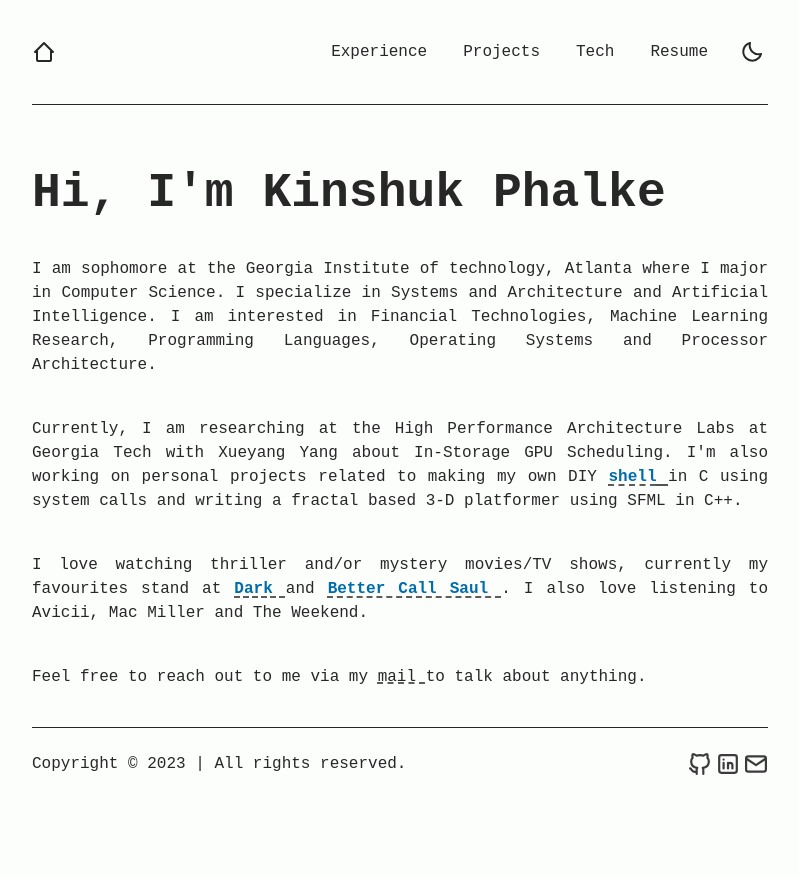
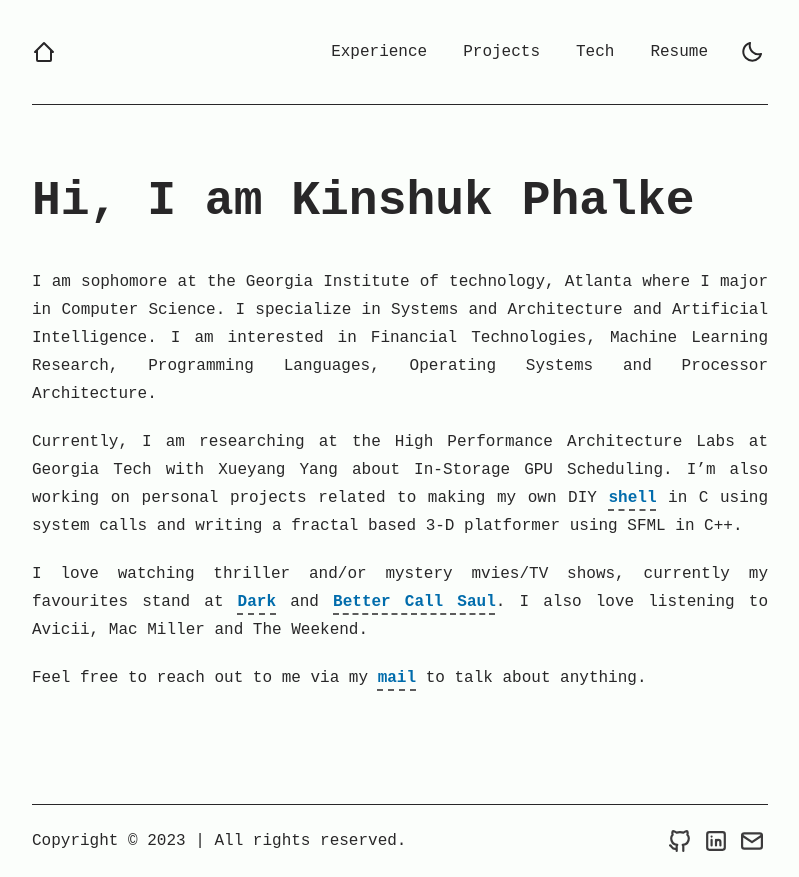
Before and after one commit to xinslu/Portfolio-Website, an Astro site: page / in a window 1280 px wide. Shown: the whole page, without its empty margins (240-1039 px from the left). Before the commit the page ends 800 px from the top, so only its background shows below. Built offline with nearby package versions, Linux system fonts and the light colour scheme; Astro itself is replaced by a stand-in of ours.

Commit message:
changed fonts and underline

```diff
--- /dev/null
+++ b/src/assets/intro.md
@@ -0,0 +1,19 @@
+I am sophomore at the Georgia Institute of technology, Atlanta where I major in
+Computer Science. I specialize in Systems and Architecture and Artificial
+Intelligence. I am interested in Financial Technologies, Machine Learning
+Research, Programming Languages, Operating Systems and Processor Architecture.
+
+
+Currently, I am researching at the High Performance Architecture Labs at
+Georgia Tech with Xueyang Yang about In-Storage GPU Scheduling. I'm also
+working on personal projects related to making my own DIY [<span class="highlight">shell</span>]("https://github.com/xinslu/brush") in C using system calls and
+writing a fractal based 3-D platformer using SFML in C++.
+
+
+I love watching thriller and/or mystery mvies/TV shows, currently my favourites
+stand at [<span class="highlight">Dark](https://en.wikipedia.org/wiki/Dark_(TV_series)) and
+[<span class="highlight">Better Call Saul</span>](https://en.wikipedia.org/wiki/Better_Call_Saul).
+I also love listening to Avicii, Mac Miller and The Weekend.
+
+Feel free to reach out to me via my
+[<span class="highlight">mail</span>](mailto:phalkekinshuk@gmail.com) to talk about anything.
--- a/src/components/Footer.astro
+++ b/src/components/Footer.astro
@@ -1,5 +1,4 @@
 ---
-import Hr from "./Hr.astro";
 import Socials from "./Socials.astro";
 
 const currentYear = new Date().getFullYear();
@@ -12,7 +11,9 @@ const { noMarginTop = false } = Astro.props;
 ---
 
 <footer class={`${noMarginTop ? "" : "mt-auto"}`}>
-  <Hr noPadding />
+  <div class="max-w-3xl mx-auto px-0">
+    <hr class="border-white-line" />
+  </div>
   <div class="footer-wrapper">
     <Socials centered />
     <div class="copyright-wrapper">
--- a/src/components/Header.astro
+++ b/src/components/Header.astro
@@ -1,9 +1,4 @@
 ---
-import { LOGO_IMAGE, SITE } from "src/config";
-import Hr from "./Hr.astro";
-import LinkButton from "./LinkButton.astro";
-
-
 export interface Props {
   activeNav?: "experience" | "projects" | "tech" | "blog" | "resume";
 }
@@ -79,7 +74,9 @@ const { activeNav } = Astro.props;
       </nav>
     </div>
   </div>
-  <Hr />
+  <div class="max-w-3xl mx-auto px-4"}>
+    <hr class="border-white-line" />
+  </div>
 </header>
 
 <style>
--- a/src/components/Hr.astro
+++ /dev/null
@@ -1,12 +0,0 @@
----
-export interface Props {
-  noPadding?: boolean;
-  ariaHidden?: boolean;
-}
-
-const { noPadding = false, ariaHidden = true } = Astro.props;
----
-
-<div class={`max-w-3xl mx-auto ${noPadding ? "px-0" : "px-4"}`}>
-  <hr class="border-white-line" aria-hidden={ariaHidden} />
-</div>
--- a/src/components/LinkButton.astro
+++ /dev/null
@@ -1,28 +0,0 @@
----
-export interface Props {
-  href: string;
-  className?: string;
-  ariaLabel?: string;
-  title?: string;
-  disabled?: boolean;
-}
-
-const { href, className, ariaLabel, title, disabled = false } = Astro.props;
----
-<a
-  type="button"
-  href={disabled ? "#" : href}
-  tabindex={disabled ? "-1" : "0"}
-  class={`group ${className}`}
-  aria-label={ariaLabel}
-  title={title}
-  aria-disabled={disabled}
->
-  <slot />
-</a>
-
-<style>
-  a {
-    @apply hover:text-skin-accent;
-  }
-</style>
--- a/src/components/Socials.astro
+++ b/src/components/Socials.astro
@@ -63,13 +63,15 @@ const { centered = false } = Astro.props;
 <div class={`social-icons ${centered ? "flex" : ""}`}>
   {
     SOCIALS.map(social => (
-      <LinkButton
-        href={social.href}
-        className="link-button"
-        title={social.linkTitle}
-      >
-        <Fragment set:html={social.svg} />
-      </LinkButton>
+        <a
+          type="button"
+          href={social.href}
+          tabindex="0"
+          class="group link-button"
+          title={social.linkTitle}
+        >
+            <Fragment set:html={social.svg} />
+        </a>
     ))
   }
 </div>
@@ -81,4 +83,8 @@ const { centered = false } = Astro.props;
   .link-button {
     @apply p-2 sm:p-1 hover:rotate-6;
   }
+
+  a {
+    @apply hover:text-skin-accent;
+  }
 </style>
--- a/src/pages/experience.astro
+++ b/src/pages/experience.astro
@@ -3,7 +3,6 @@ import Footer from "@components/Footer.astro";
 import Header from "@components/Header.astro";
 import Layout from "@layouts/Layout.astro";
 import type { MarkdownInstance } from "astro";
-import type { Frontmatter } from "src/types";
 
 const experiences = await Astro.glob<MarkdownInstance>("../assets/experiences.md");
 const { frontmatter, Content } = experiences[0];
@@ -19,7 +18,7 @@ const { frontmatter, Content } = experiences[0];
 <Layout title="Experiences | Kinshuk Phalke">
     <Header activeNav="experience" />
     <main id="main-content">
-        <section id="about" class="mb-28 prose max-w-3xl prose-img:border-0 text-justify pt-2 mt-10">
+        <section id="about" class="mb-28 prose max-w-3xl text-justify pt-2 mt-10">
             <h1 className="text-2xl sm:text-3xl tracking-wider">Experience</h1>
                 <div className="col-md-9 pe-5 text-justify">
                 <Content />
--- a/src/pages/index.astro
+++ b/src/pages/index.astro
@@ -2,66 +2,18 @@
 import Layout from "@layouts/Layout.astro";
 import Header from "@components/Header.astro";
 import Footer from "@components/Footer.astro";
-import LinkButton from "@components/LinkButton.astro";
-import Hr from "@components/Hr.astro";
-import type { Frontmatter } from "src/types";
+import type { MarkdownInstance } from "astro";
+
+const experiences = await Astro.glob<MarkdownInstance>("../assets/intro.md");
+const { frontmatter, Content } = experiences[0];
 ---
 
 <Layout>
   <Header />
   <main id="main-content">
-    <section id="hero">
-      <h1>Hi, I'm Kinshuk Phalke</h1>
-      <p>
-        I am sophomore at the Georgia Institute of technology, Atlanta where I
-        major in Computer Science. I specialize in Systems and Architecture and
-        Artificial Intelligence. I am interested in Financial Technologies, Machine Learning
-        Research, Programming Languages, Operating Systems and Processor
-        Architecture.
-      </p>
-      <br />
-      <p>
-        Currently, I am researching at the High Performance Architecture Labs
-        at Georgia Tech with Xueyang Yang about In-Storage GPU Scheduling.
-        I'm also working on personal projects related to making my own DIY
-        <LinkButton
-          className="hover:text-skin-accent underline underline-offset-4 decoration-dashed"
-          href="https://github.com/xinslu/brush"
-                    class="highlight"
-                ><span class="highlight">
-                        shell</span></LinkButton
-        > in C using system calls and writing a fractal based 3-D platformer using SFML
-                in C++.
-      </p>
-      <br />
-      <p>
-        I love watching thriller and/or mystery movies/TV shows, currently my
-        favourites stand at
-        <LinkButton
-          className="hover:text-skin-accent underline underline-offset-4 decoration-dashed"
-          href="https://en.wikipedia.org/wiki/Dark_(TV_series)"
-                ><span class="highlight">
-          Dark
-        </span></LinkButton>
-        and
-        <LinkButton
-          className="hover:text-skin-accent underline underline-offset-4 decoration-dashed"
-          href="https://en.wikipedia.org/wiki/Better_Call_Saul"
-                ><span class="highlight">
-          Better Call Saul
-                    </span></LinkButton>
-        . I also love listening to Avicii, Mac Miller and The Weekend.
-      </p>
-      <br />
-      <p>
-        Feel free to reach out to me via my
-        <LinkButton
-          className="hover:text-skin-accent underline underline-offset-2 decoration-dashed"
-          href="mailto:phalkekinshuk@gmail.com"
-        >
-          mail
-        </LinkButton> to talk about anything.
-      </p>
+    <section id="hero" class="mb-28 prose max-w-3xl prose-a:font-bold prose-img:border-0 text-justify pt-2 mt-10">
+        <h1 class="text-bold text-5xl">Hi, I am Kinshuk Phalke</h1>
+        <Content />
     </section>
   </main>
 
@@ -69,43 +21,7 @@ import type { Frontmatter } from "src/types";
 </Layout>
 
 <style>
-  /* ===== Hero Section ===== */
   #hero {
     @apply pt-8 text-justify;
   }
-  #hero h1 {
-    @apply inline-block font-bold my-4 sm:my-8 text-3xl sm:text-5xl;
-  }
-  #hero .rss-link {
-    @apply mb-6;
-  }
-  #hero .rss-icon {
-    @apply h-6 w-6 scale-110 sm:scale-125 mb-2 sm:mb-3 fill-skin-accent;
-  }
-  #hero p {
-    @apply my-2;
-  }
-  .social-wrapper {
-    @apply flex flex-col sm:flex-row sm:items-center mt-4 mb-6;
-  }
-  .social-links {
-    @apply whitespace-nowrap mr-2 sm:mb-0 mb-1;
-  }
-
-  /* ===== Featured & Recent Posts Sections ===== */
-  #featured,
-  #recent-posts {
-    @apply pt-12 pb-6;
-  }
-  #featured h2,
-  #recent-posts h2 {
-    @apply font-semibold text-2xl tracking-wide;
-  }
-  .all-posts-btn-wrapper {
-    @apply text-center my-8;
-  }
-
-  .highlight {
-    color: rgba(var(--color-accent),var(--tw-text-opacity));
-  }
 </style>
--- a/src/pages/projects.astro
+++ b/src/pages/projects.astro
@@ -11,8 +11,8 @@ const { frontmatter, Content } = projects[0];
 <Layout title="Projects | Kinshuk Phalke">
     <Header activeNav="projects" />
     <main id="main-content">
-        <section id="about" class="mb-28 prose max-w-3xl prose-img:border-0 text-justify pt-2 mt-10">
-            <h1 className="text-2xl sm:text-3xl tracking-wider">Projects</h1>
+        <section id="about" class="mb-28 prose max-w-3xl text-justify pt-2 mt-10 prose-a:font-bold">
+            <h1 className="text-2xl tracking-wider">Projects</h1>
                 <div className="col-md-9 pe-5 text-justify">
                     <Content />
             </div>
--- a/src/styles/base.css
+++ b/src/styles/base.css
@@ -4,7 +4,7 @@
 
 @layer base {
   html {
-    font-family: "Fira Mono", monospace;
+    font-family: monospace, monospace;
     }
   :root,
   html[data-theme="light"] {
@@ -52,15 +52,11 @@
     group-hover:fill-transparent;
   }
   .prose {
-    @apply prose-a:underline-offset-8 prose-ul:overflow-x-clip
-    prose-a:!decoration-dashed hover:prose-a:text-skin-accent
-    prose-img:mx-auto prose-img:border-2 prose-img:border-skin-line
-    prose-img:!mt-2 prose-headings:!mb-3
+    @apply prose-ul:overflow-x-clip
+    prose-a:!decoration-dashed hover:prose-a:text-skin-accent underline-offset-8
     prose-th:border prose-th:border-skin-line
     prose-td:border prose-td:border-skin-line
     prose-h3:italic
-
-
     prose-p:!text-skin-base prose-headings:!text-skin-base
     prose-ol:!text-skin-base prose-ul:!text-skin-base prose-blockquote:opacity-80
     prose-figcaption:!text-skin-base prose-figcaption:opacity-70
@@ -80,22 +76,16 @@
   tfoot td:first-child {
     padding-left: 0.5714286em;
   }
-  .prose h2#table-of-contents {
-    @apply mb-2;
-  }
   .prose details {
     @apply text-skin-base cursor-pointer inline-block select-none;
   }
   .prose summary {
     @apply focus-outline;
   }
-  .prose h2#table-of-contents + p {
-    @apply hidden;
-  }
 
   /* ===== scrollbar ===== */
   html {
-    overflow-y: scroll;
+
 }
 
   /* width */
```
Also changed, not shown: tailwind.config.cjs (+0 -9 lines), .markdownlint.json (deleted), 1 other file.
